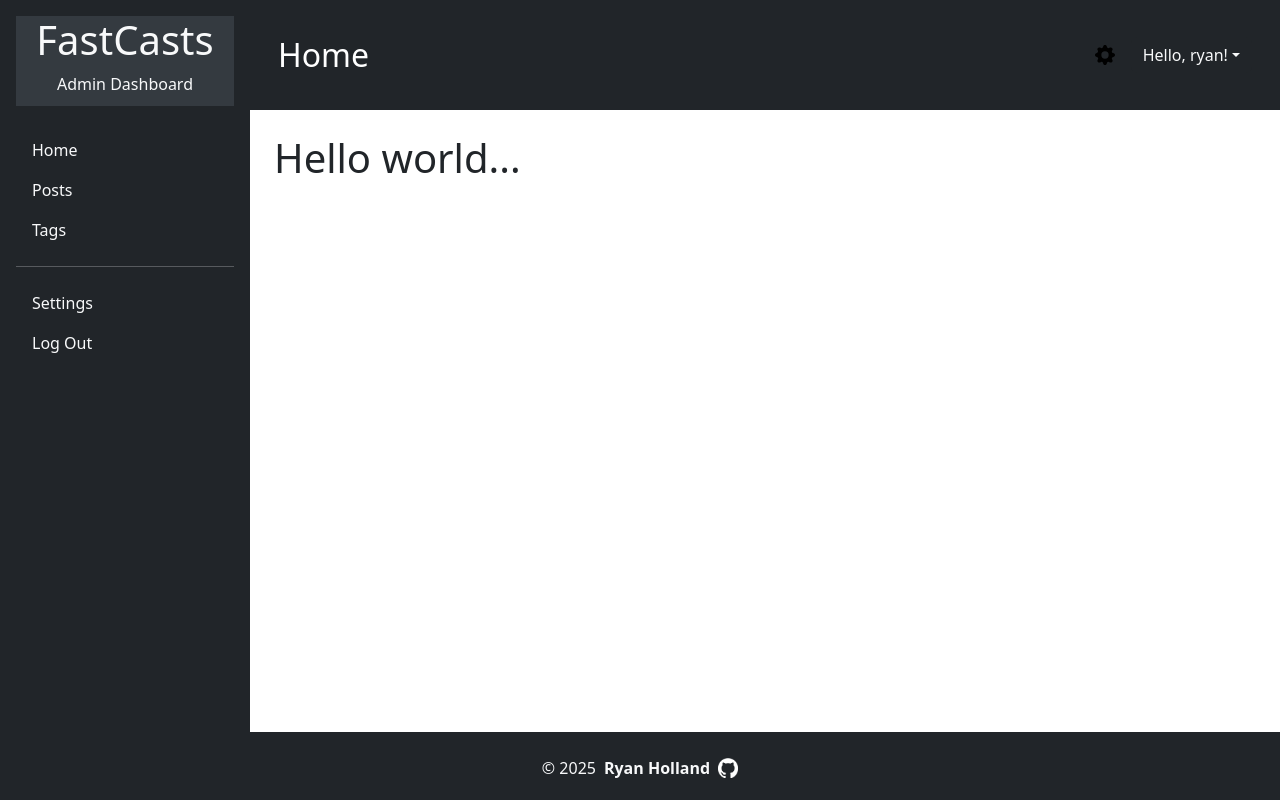
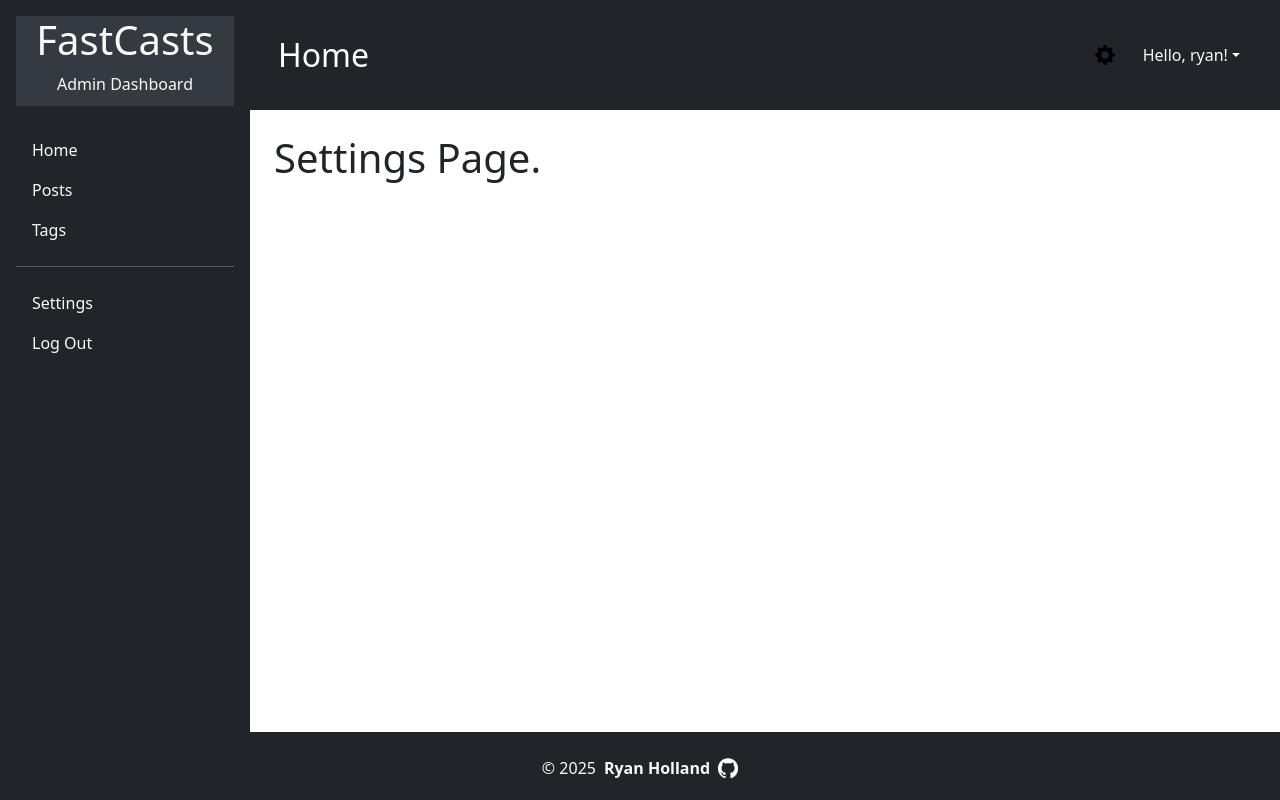
Before and after one commit to ryangholland/top-blog-admin, a React (Vite) app: page /settings in a window 1280 px wide. Built offline with nearby package versions, Linux system fonts and the light colour scheme.

Commit message:
Set up router and main page routes

```diff
--- a/src/App.jsx
+++ b/src/App.jsx
@@ -1,9 +1,21 @@
+import { BrowserRouter as Router, Routes, Route } from "react-router";
 import Layout from "./layouts/Layout";
+import Home from "./pages/Home";
+import Posts from "./pages/Posts";
+import Tags from "./pages/Tags";
+import Settings from "./pages/Settings";
 
 function App() {
   return (
     <Layout>
-      <h1>Hello world...</h1>
+      <Router>
+        <Routes>
+          <Route path="/posts" element={<Posts />} />
+          <Route path="/tags" element={<Tags />} />
+          <Route path="/settings" element={<Settings />} />
+          <Route path="/" element={<Home />} />
+        </Routes>
+      </Router>
     </Layout>
   );
 }
--- /dev/null
+++ b/src/pages/Home.jsx
@@ -0,0 +1,3 @@
+export default function Home() {
+  return <h1>Home Page.</h1>;
+}
--- /dev/null
+++ b/src/pages/Posts.jsx
@@ -0,0 +1,3 @@
+export default function Posts() {
+  return <h1>Posts Page.</h1>;
+}
--- /dev/null
+++ b/src/pages/Settings.jsx
@@ -0,0 +1,3 @@
+export default function Settings() {
+  return <h1>Settings Page.</h1>;
+}
--- /dev/null
+++ b/src/pages/Tags.jsx
@@ -0,0 +1,3 @@
+export default function Tags() {
+  return <h1>Tags Page.</h1>;
+}
```
